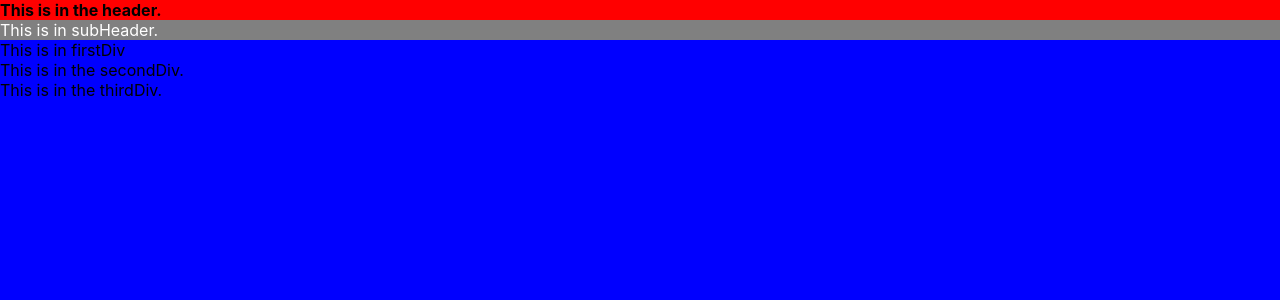
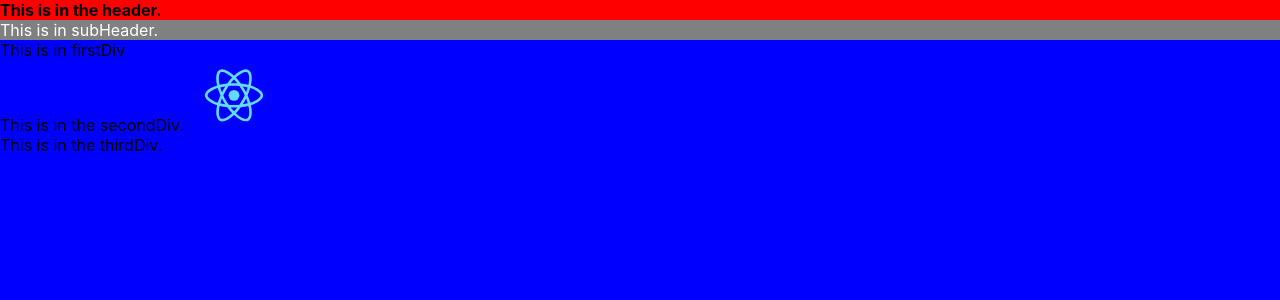
Before and after one commit to irene-rojas/sass-tests, a React (Create React App) app: page / in a window 1280 px wide. Shown: the top 300 px of the page. Built offline with nearby package versions, Linux system fonts and the light colour scheme.

Commit message:
added img and cleared App css

```diff
--- a/src/App.css
+++ /dev/null
@@ -1,6 +0,0 @@
-.App-header {
-  color: red;
-}
-.App-header .App-logo {
-  color: green;
-}
--- a/src/App.js
+++ b/src/App.js
@@ -18,6 +18,7 @@ function App() {
 
       <div className="secondDiv">
         This is in the secondDiv.
+        <img className="logo" src={logo} alt="logo"/>
       </div>
 
       <div className="thirdDiv">
--- a/src/App.scss
+++ b/src/App.scss
@@ -15,6 +15,9 @@
             }
 }
 
+.logo {
+    width: 100px;
+}
 
 
 // &: compiles as parent name
```
